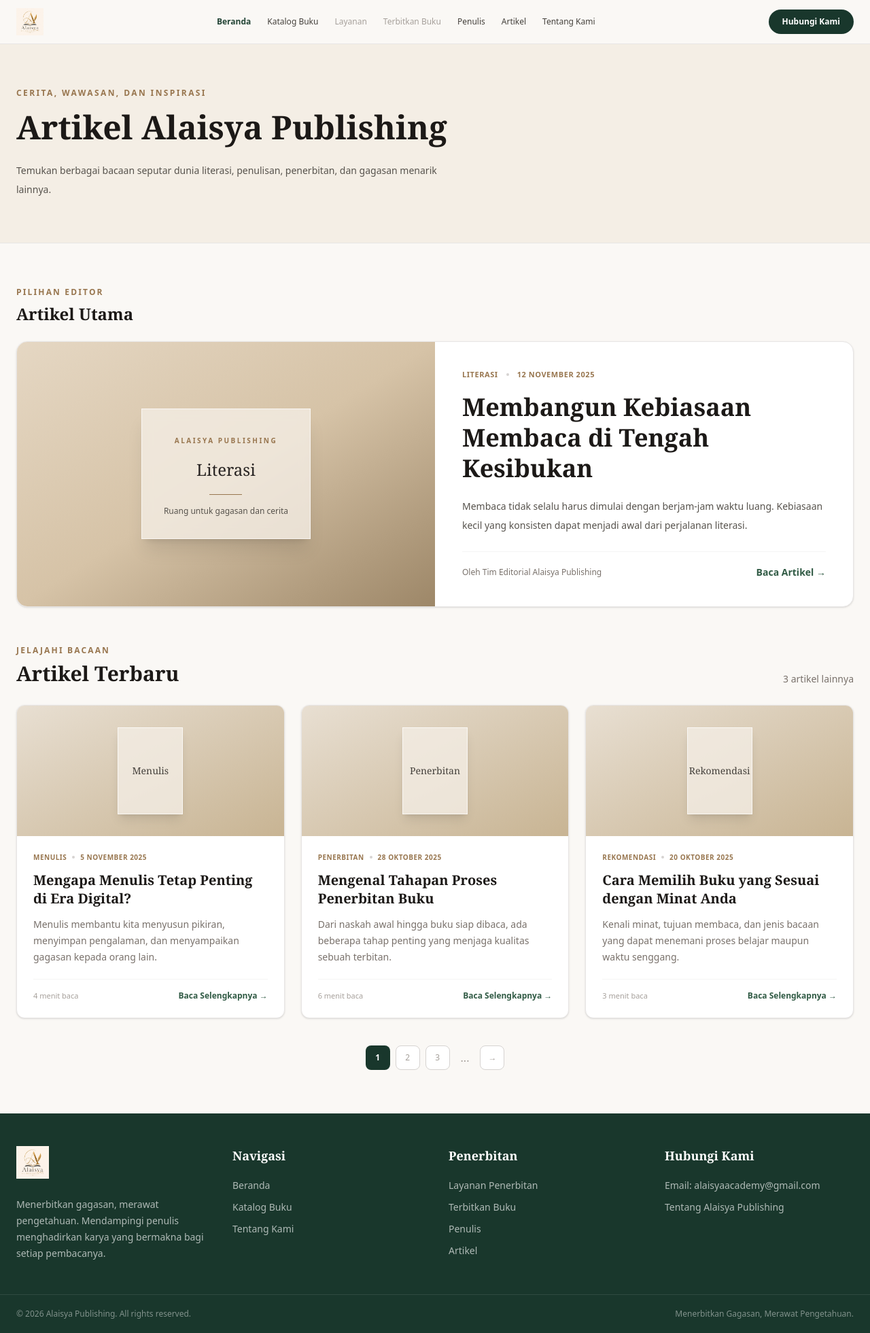
After one commit to kennethDeanOliver/Alaisya-Publishing, a Laravel app: page /articles in a window 1280 px wide. The commit adds this page. Shown: the whole page at 68% size. Run offline with Laravel 12, Linux system fonts and the light colour scheme; style sheets or scripts are compiled from the project's sources.

Commit message:
Article and author view

```diff
--- a/app/Http/Controllers/BookController.php
+++ b/app/Http/Controllers/BookController.php
@@ -9,9 +9,7 @@ class BookController extends Controller
 {
     public function bookCatalog() {
         $books = Book::all();
-        return view('book.catalog',
-            ['books' => $books]
-        );
+        return view('book.catalog', compact('books'));
     }
 
     public function bookPublishing() {
--- a/app/Http/Controllers/WebController.php
+++ b/app/Http/Controllers/WebController.php
@@ -9,15 +9,21 @@ class WebController extends Controller
 {
     public function home() {
         $books = Book::all();
-        return view('home',
-            ['books' => $books]
-        );
+        return view('home', compact('books'));
     }
 
     public function services() {
         return view('services');
     }
 
+    public function authors() {
+        return view('authors');
+    }
+
+    public function articles() {
+        return view('articles');
+    }
+
     public function about() {
         return view('about');
     }
--- /dev/null
+++ b/resources/views/articles.blade.php
@@ -0,0 +1,167 @@
+@extends('layout.mainlayout')
+
+@section('title', 'Artikel')
+
+@section('content')
+@php
+    $articles = $articles ?? [
+        [
+            'slug' => 'membangun-kebiasaan-membaca',
+            'title' => 'Membangun Kebiasaan Membaca di Tengah Kesibukan',
+            'category' => 'Literasi',
+            'author' => 'Tim Editorial Alaisya Publishing',
+            'date' => '12 November 2025',
+            'excerpt' => 'Membaca tidak selalu harus dimulai dengan berjam-jam waktu luang. Kebiasaan kecil yang konsisten dapat menjadi awal dari perjalanan literasi.',
+            'image' => null,
+            'read_time' => '5 menit baca',
+            'featured' => true,
+        ],
+        [
+            'slug' => 'mengapa-menulis-penting',
+            'title' => 'Mengapa Menulis Tetap Penting di Era Digital?',
+            'category' => 'Menulis',
+            'author' => 'Tim Editorial Alaisya Publishing',
+            'date' => '5 November 2025',
+            'excerpt' => 'Menulis membantu kita menyusun pikiran, menyimpan pengalaman, dan menyampaikan gagasan kepada orang lain.',
+            'image' => null,
+            'read_time' => '4 menit baca',
+        ],
+        [
+            'slug' => 'proses-penerbitan-buku',
+            'title' => 'Mengenal Tahapan Proses Penerbitan Buku',
+            'category' => 'Penerbitan',
+            'author' => 'Tim Editorial Alaisya Publishing',
+            'date' => '28 Oktober 2025',
+            'excerpt' => 'Dari naskah awal hingga buku siap dibaca, ada beberapa tahap penting yang menjaga kualitas sebuah terbitan.',
+            'image' => null,
+            'read_time' => '6 menit baca',
+        ],
+        [
+            'slug' => 'memilih-buku-untuk-dibaca',
+            'title' => 'Cara Memilih Buku yang Sesuai dengan Minat Anda',
+            'category' => 'Rekomendasi',
+            'author' => 'Tim Editorial Alaisya Publishing',
+            'date' => '20 Oktober 2025',
+            'excerpt' => 'Kenali minat, tujuan membaca, dan jenis bacaan yang dapat menemani proses belajar maupun waktu senggang.',
+            'image' => null,
+            'read_time' => '3 menit baca',
+        ],
+    ];
+
+    $featuredArticle = collect($articles)->firstWhere('featured', true) ?? ($articles[0] ?? null);
+    $otherArticles = collect($articles)->reject(function ($article) use ($featuredArticle) {
+        return $featuredArticle && data_get($article, 'slug') === data_get($featuredArticle, 'slug');
+    });
+@endphp
+
+{{-- Page introduction --}}
+<section class="border-b border-stone-200 bg-[#f4eee5]">
+    <div class="mx-auto max-w-7xl px-6 py-12 md:py-16">
+        <p class="text-xs font-semibold uppercase tracking-[.2em] text-[#98764f]">Cerita, wawasan, dan inspirasi</p>
+        <h1 class="mt-3 font-serif text-4xl font-semibold leading-tight text-stone-900 md:text-5xl">Artikel Alaisya Publishing</h1>
+        <p class="mt-5 max-w-2xl text-sm leading-7 text-stone-600">
+            Temukan berbagai bacaan seputar dunia literasi, penulisan, penerbitan, dan gagasan menarik lainnya.
+        </p>
+    </div>
+</section>
+
+<section class="mx-auto max-w-7xl px-6 py-12 md:py-16">
+    @if($featuredArticle)
+        <div class="mb-14">
+            <div class="mb-6 flex items-center justify-between gap-4">
+                <div>
+                    <p class="text-xs font-semibold uppercase tracking-[.18em] text-[#98764f]">Pilihan editor</p>
+                    <h2 class="mt-2 font-serif text-2xl font-semibold text-stone-900">Artikel Utama</h2>
+                </div>
+            </div>
+
+            <article class="grid overflow-hidden rounded-2xl border border-stone-200 bg-white shadow-sm md:grid-cols-2">
+                <a href="{{ url('/articles/' . data_get($featuredArticle, 'slug')) }}" class="relative block min-h-62.5 overflow-hidden bg-linear-to-br from-[#e5d7c3] via-[#d6c3a7] to-[#9d8768] md:min-h-90">
+                    @if(data_get($featuredArticle, 'image'))
+                        <img src="{{ asset(data_get($featuredArticle, 'image')) }}" alt="{{ data_get($featuredArticle, 'title') }}" class="absolute inset-0 h-full w-full object-cover">
+                    @else
+                        <div class="absolute inset-0 flex items-center justify-center p-8">
+                            <div class="max-w-xs border border-white/70 bg-[#f4eee5]/80 p-8 text-center shadow-xl backdrop-blur-sm">
+                                <span class="text-[10px] font-semibold uppercase tracking-[.25em] text-[#98764f]">Alaisya Publishing</span>
+                                <p class="mt-4 font-serif text-2xl leading-snug text-stone-800">{{ data_get($featuredArticle, 'category') }}</p>
+                                <div class="mx-auto mt-5 h-px w-12 bg-[#98764f]"></div>
+                                <p class="mt-4 text-xs text-stone-600">Ruang untuk gagasan dan cerita</p>
+                            </div>
+                        </div>
+                    @endif
+                </a>
+                <div class="flex flex-col justify-center p-7 md:p-10">
+                    <div class="flex flex-wrap items-center gap-3 text-[11px] font-semibold uppercase tracking-wider text-[#98764f]">
+                        <span>{{ data_get($featuredArticle, 'category') }}</span>
+                        <span class="h-1 w-1 rounded-full bg-stone-300"></span>
+                        <time>{{ data_get($featuredArticle, 'date') }}</time>
+                    </div>
+                    <h3 class="mt-4 font-serif text-3xl font-semibold leading-tight text-stone-900 md:text-4xl">
+                        <a href="{{ url('/articles/' . data_get($featuredArticle, 'slug')) }}" class="hover:text-[#315b45]">{{ data_get($featuredArticle, 'title') }}</a>
+                    </h3>
+                    <p class="mt-5 text-sm leading-7 text-stone-600">{{ data_get($featuredArticle, 'excerpt') }}</p>
+                    <div class="mt-6 flex flex-wrap items-center justify-between gap-4 border-t border-stone-100 pt-5">
+                        <span class="text-xs text-stone-500">Oleh {{ data_get($featuredArticle, 'author') }}</span>
+                        <a href="{{ url('/articles/' . data_get($featuredArticle, 'slug')) }}" class="text-sm font-semibold text-[#315b45] hover:text-[#98764f]">Baca Artikel →</a>
+                    </div>
+                </div>
+            </article>
+        </div>
+    @endif
+
+    {{-- Article list --}}
+    <div class="mb-7 flex flex-wrap items-end justify-between gap-4">
+        <div>
+            <p class="text-xs font-semibold uppercase tracking-[.18em] text-[#98764f]">Jelajahi bacaan</p>
+            <h2 class="mt-2 font-serif text-3xl font-semibold text-stone-900">Artikel Terbaru</h2>
+        </div>
+        <span class="text-sm text-stone-500">{{ $otherArticles->count() }} artikel lainnya</span>
+    </div>
+
+    <div class="grid gap-6 sm:grid-cols-2 lg:grid-cols-3">
+        @forelse($otherArticles as $article)
+            <article class="group overflow-hidden rounded-xl border border-stone-200 bg-white shadow-sm transition hover:-translate-y-1 hover:shadow-md">
+                <a href="{{ url('/articles/' . data_get($article, 'slug')) }}" class="relative block h-48 overflow-hidden bg-linear-to-br from-[#e8dfd2] to-[#c8b493]">
+                    @if(data_get($article, 'image'))
+                        <img src="{{ asset(data_get($article, 'image')) }}" alt="{{ data_get($article, 'title') }}" class="h-full w-full object-cover transition duration-500 group-hover:scale-105">
+                    @else
+                        <div class="flex h-full items-center justify-center p-6">
+                            <div class="flex h-32 w-24 items-center justify-center border border-white/70 bg-[#f4eee5]/80 p-3 text-center shadow-lg">
+                                <span class="font-serif text-sm text-stone-700">{{ data_get($article, 'category') }}</span>
+                            </div>
+                        </div>
+                    @endif
+                </a>
+                <div class="p-6">
+                    <div class="flex flex-wrap items-center gap-2 text-[10px] font-semibold uppercase tracking-wider text-[#98764f]">
+                        <span>{{ data_get($article, 'category') }}</span>
+                        <span class="h-1 w-1 rounded-full bg-stone-300"></span>
+                        <time>{{ data_get($article, 'date') }}</time>
+                    </div>
+                    <h3 class="mt-3 font-serif text-xl font-semibold leading-snug text-stone-900">
+                        <a href="{{ url('/articles/' . data_get($article, 'slug')) }}" class="transition group-hover:text-[#315b45]">{{ data_get($article, 'title') }}</a>
+                    </h3>
+                    <p class="mt-3 text-sm leading-6 text-stone-500">{{ data_get($article, 'excerpt') }}</p>
+                    <div class="mt-5 flex items-center justify-between border-t border-stone-100 pt-4">
+                        <span class="text-[11px] text-stone-400">{{ data_get($article, 'read_time') }}</span>
+                        <a href="{{ url('/articles/' . data_get($article, 'slug')) }}" class="text-xs font-semibold text-[#315b45] hover:text-[#98764f]">Baca Selengkapnya →</a>
+                    </div>
+                </div>
+            </article>
+        @empty
+            <div class="col-span-full rounded-xl border border-dashed border-stone-300 py-16 text-center text-sm text-stone-500">
+                Belum ada artikel lain untuk ditampilkan.
+            </div>
+        @endforelse
+    </div>
+
+    {{-- Static pagination styling for the assignment mockup --}}
+    <div class="mt-10 flex items-center justify-center gap-2">
+        <span class="flex h-9 w-9 items-center justify-center rounded-lg bg-[#19372c] text-xs font-semibold text-white">1</span>
+        <span class="flex h-9 w-9 items-center justify-center rounded-lg border border-stone-300 bg-white text-xs text-stone-400">2</span>
+        <span class="flex h-9 w-9 items-center justify-center rounded-lg border border-stone-300 bg-white text-xs text-stone-400">3</span>
+        <span class="px-2 text-stone-400">...</span>
+        <span class="flex h-9 w-9 items-center justify-center rounded-lg border border-stone-300 bg-white text-xs text-stone-400">→</span>
+    </div>
+</section>
+@endsection
--- a/resources/views/footer.blade.php
+++ b/resources/views/footer.blade.php
@@ -46,11 +46,11 @@
                     Penerbitan
                 </h3>
 
-                <ul class="space-y-3 text-sm text-white/40">
+                <ul class="space-y-3 text-sm text-white/65">
                     <li>Layanan Penerbitan</li>
                     <li>Terbitkan Buku</li>
-                    <li>Informasi Penulis</li>
-                    <li>Artikel</li>
+                    <li><a href="{{ url('/authors') }}" class="hover:text-white transition">Penulis</a></li>
+                    <li><a href="{{ url('/articles') }}" class="hover:text-white transition">Artikel</a></li>
                 </ul>
             </div>
 
--- a/resources/views/header.blade.php
+++ b/resources/views/header.blade.php
@@ -44,17 +44,15 @@
                     Terbitkan Buku
                 </span>
 
-                <span class="cursor-not-allowed text-stone-400"
-                    aria-disabled="true"
-                    title="Belum tersedia">
+                <a href="{{ url('/authors') }}"
+                class="text-stone-700 hover:text-[#244536] transition">
                     Penulis
-                </span>
+                </a>
 
-                <span class="cursor-not-allowed text-stone-400"
-                    aria-disabled="true"
-                    title="Belum tersedia">
+                <a href="{{ url('/articles') }}"
+                class="text-stone-700 hover:text-[#244536] transition">
                     Artikel
-                </span>
+                </a>
 
                 <a href="{{ url('/about') }}"
                 class="text-stone-700 hover:text-[#244536] transition">
@@ -77,12 +75,10 @@
 
                 <a href="{{ url('/') }}" class="text-[#244536]">Beranda</a>
                 <a href="{{ url('/catalog') }}" class="text-stone-700">Katalog Buku</a>
-
                 <span class="text-stone-400" aria-disabled="true">Layanan</span>
                 <span class="text-stone-400" aria-disabled="true">Terbitkan Buku</span>
-                <span class="text-stone-400" aria-disabled="true">Penulis</span>
-                <span class="text-stone-400" aria-disabled="true">Artikel</span>
-
+                <a href="{{ url('/authors') }}" class="text-stone-700">Penulis</a>
+                <a href="{{ url('/articles') }}" class="text-stone-700">Artikel</a>
                 <a href="{{ url('/about') }}" class="text-stone-700">Tentang Kami</a>
 
             </nav>
--- a/routes/web.php
+++ b/routes/web.php
@@ -7,6 +7,8 @@ use Illuminate\Support\Facades\Route;
 Route::get('/', [WebController::class, 'home']);
 Route::get('/home', [WebController::class, 'home']);
 Route::get('/services', [WebController::class, 'services']);
+Route::get('/authors', [WebController::class, 'authors']);
+Route::get('/articles', [WebController::class, 'articles']);
 Route::get('/about', [WebController::class, 'about']);
 Route::get('/catalog', [BookController::class, 'bookCatalog']);
 Route::get('/publishing', [BookController::class, 'bookPublishing']);
```
Also changed, not shown: resources/views/authors.blade.php (added, +125 -0 lines), 3 other files.
